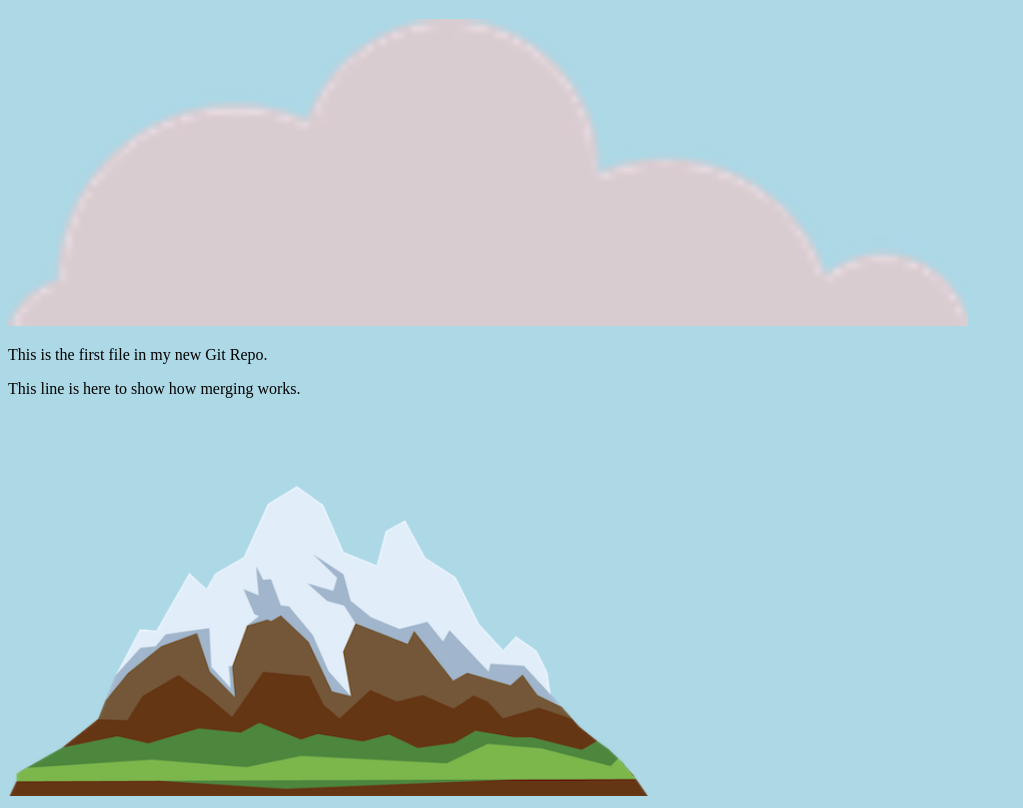
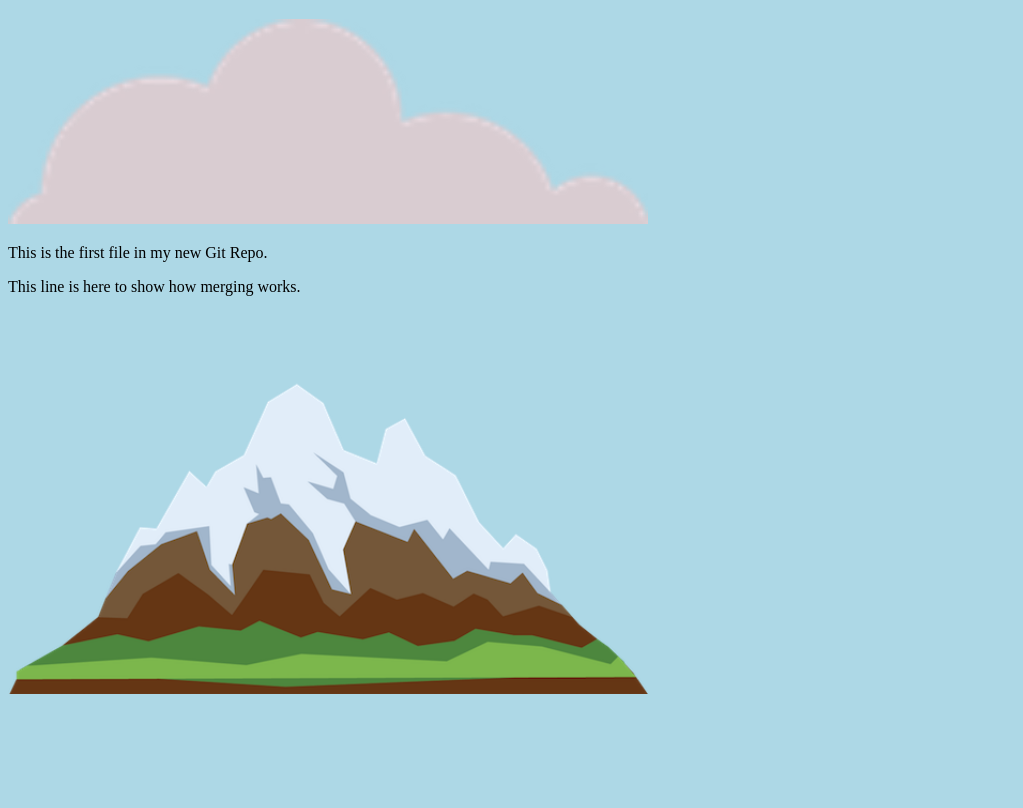
Before and after one commit to GryanPanulaya/hello-world-git, a plain HTML site: page index.html in a window 1280 px wide. Shown: the part 61-869 px from the top of the page, without its empty margins (0-1023 px from the left). After the commit the page ends 800 px from the top, so only its background shows below. Drawn offline with Linux system fonts and the light colour scheme.

Commit message:
Updated index.htm resize image

```diff
--- a/index.html
+++ b/index.html
@@ -7,7 +7,7 @@
 <body>
 
 <h1>Hello world!</h1>
-<div><img src="cloud.png" alt="Hello World from Space" style="width:100%;max-width:960px"></div>
+<div><img src="cloud.png" alt="Hello World from Space" style="width:100%;max-width:640px"></div>
 
 <p>This is the first file in my new Git Repo.</p>
 <p>This line is here to show how merging works.</p
```
